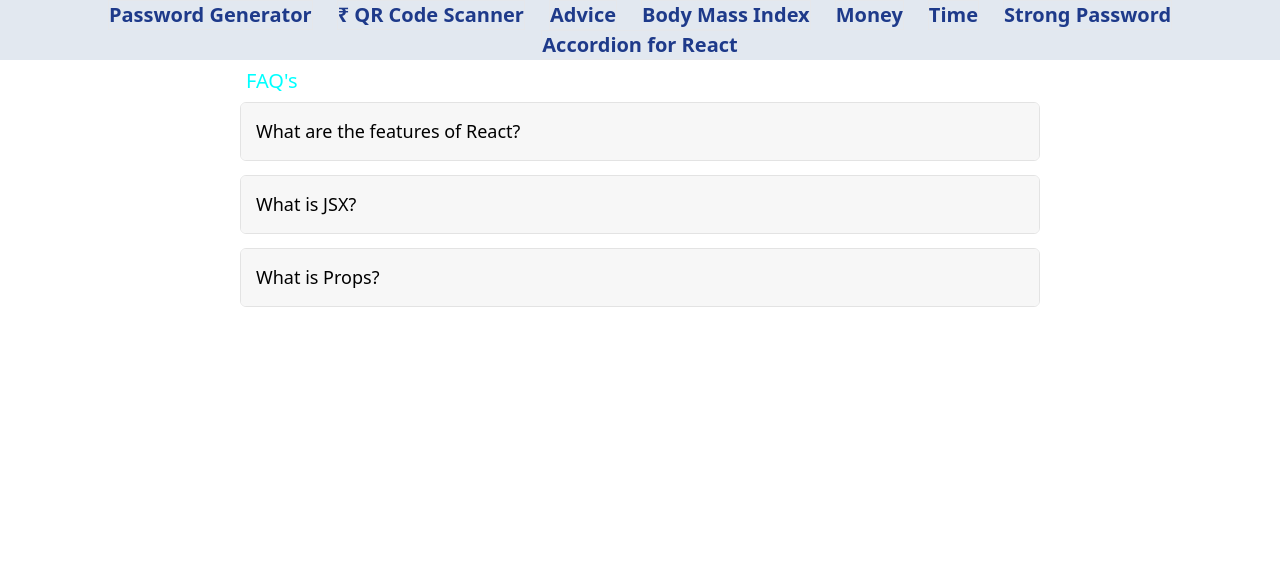
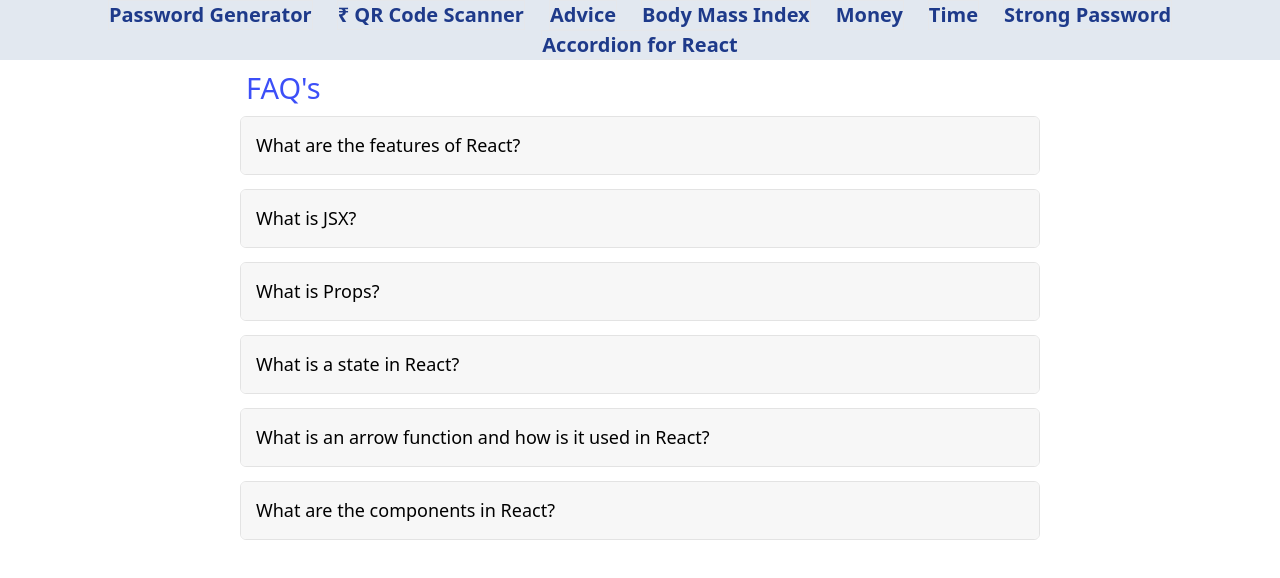
Before and after one commit to Rajeshkumarachari/password, a React (Create React App) app: page /faqs in a window 1280 px wide. Shown: the top 578 px of the page. Built offline with nearby package versions, Linux system fonts and the light colour scheme; data requests are answered from the project's data file.

Commit message:
new questions added

```diff
--- a/db.json
+++ b/db.json
@@ -14,6 +14,21 @@
       "id": "3",
       "question": "What is Props?",
       "ans": "2Props is the shorthand for Properties in React. They are read-only components which must be kept pure i.e. immutable. They are always passed down from the parent to the child components throughout the application. A child component can never send a prop back to the parent component. This help in maintaining the unidirectional data flow and are generally used to render the dynamically generated data.00"
+    },
+    {
+      "id": "6",
+      "question": "What is a state in React?",
+      "ans": "The state is a built-in React object that is used to contain data or information about the component. The state in a component can change over time, and whenever it changes, the component re-renders.The change in state can happen as a response to user action or system-generated events. It determines the behavior of the component and how it will render."
+    },
+    {
+      "id": "4",
+      "question": "What is an arrow function and how is it used in React?",
+      "ans": "An arrow function is a short way of writing a function to React.It is unnecessary to bind ‘this’ inside the constructor when using an arrow function. This prevents bugs caused by the use of ‘this’ in React callbacks."
+    },
+    {
+      "id": "5",
+      "question": "What are the components in React?",
+      "ans": "Components are the building blocks of any React application, and a single app usually consists of multiple components. A component is essentially a piece of the user interface. It splits the user interface into independent, reusable parts that can be processed separately.Functional Components: These types of components have no state of their own and only contain render methods, and therefore are also called stateless components. They may derive data from other components as props (properties).Class Components: These types of components can hold and manage their own state and have a separate render method to return JSX on the screen. They are also called Stateful components as they can have a state."
     }
   ]
 }
--- a/src/components/questions/style.css
+++ b/src/components/questions/style.css
@@ -3,10 +3,15 @@
   margin: 0 auto;
 }
 .title {
-  font-size: 20px;
+  font-size: 29px;
+
   margin: 6px;
-  color: aqua;
+  color: rgb(60, 79, 248);
   cursor: pointer;
+  font-weight: 500;
+}
+.title:hover {
+  color: rgb(4, 28, 248);
 }
 
 .FaqItem {
```
